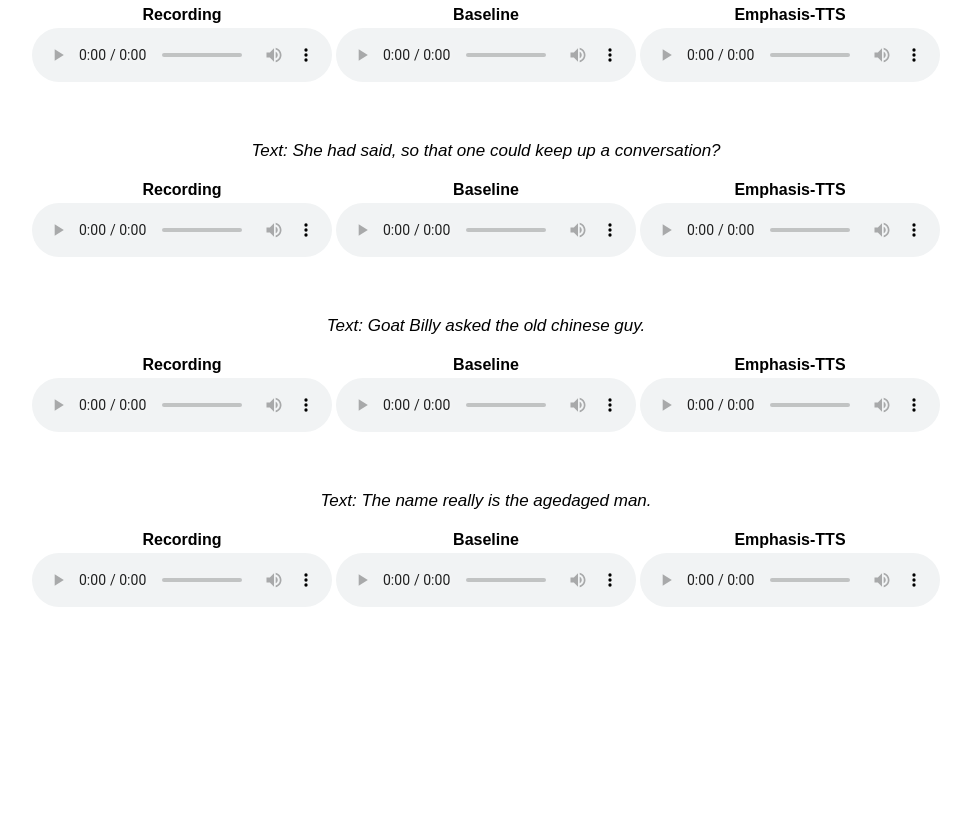
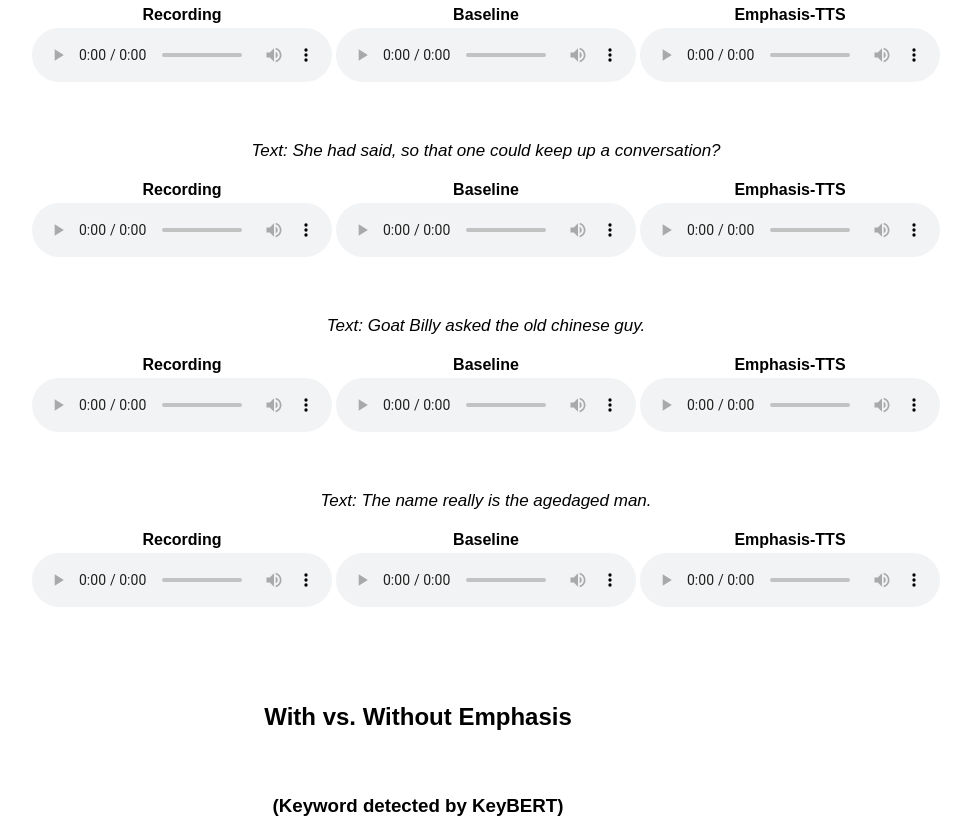
Before and after one commit to yongmin96/Emphasis-TTS, a plain HTML site: page index.html in a window 1280 px wide. Shown: the part 1007-1842 px from the top of the page, without its empty margins (222-1193 px from the left). Before the commit the page ends 1642 px from the top, so only its background shows below. Drawn offline with Linux system fonts and the light colour scheme.

Commit message:
Update index.html

```diff
--- a/index.html
+++ b/index.html
@@ -138,5 +138,8 @@
       </div>
     </div>
 
+    <h2 id="Audio-Samples"><br /><br />With vs. Without Emphasis</h2>
+    <h3 id="Audio-Samples"><br /><br /><span class="red">(Keyword detected by KeyBERT)</span></h3>
+
   </body>
 </html>
```
